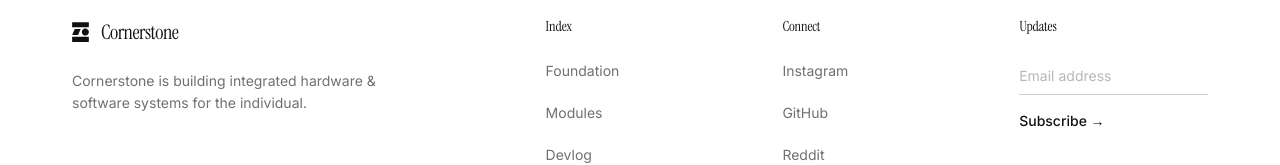
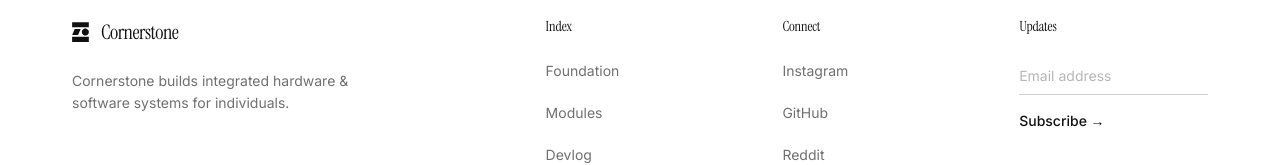
Before and after one commit to grsszne/cornerstonesh, a Next.js app: page /devlog in a window 1280 px wide. Shown: the part 1905-2070 px from the top of the page. Built offline with nearby package versions, Linux system fonts and the light colour scheme.

Commit message:
footer message

```diff
--- a/src/components/Footer.jsx
+++ b/src/components/Footer.jsx
@@ -51,7 +51,7 @@
               </span>
             </Link>
             <p className="text-sm text-foreground/60 leading-relaxed max-w-xs">
-              Cornerstone is building integrated hardware & software systems for the individual.
+              Cornerstone builds integrated hardware & software systems for individuals.
             </p>
           </div>
 
```
